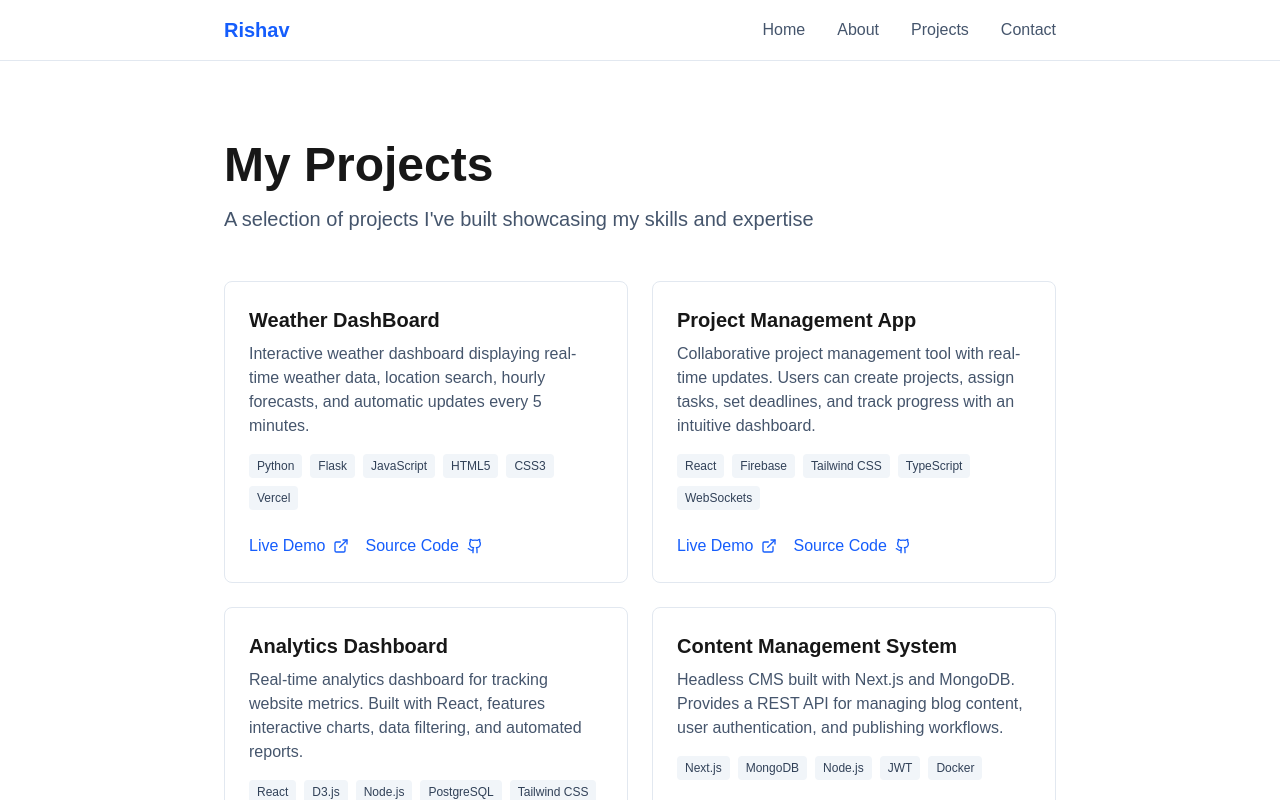
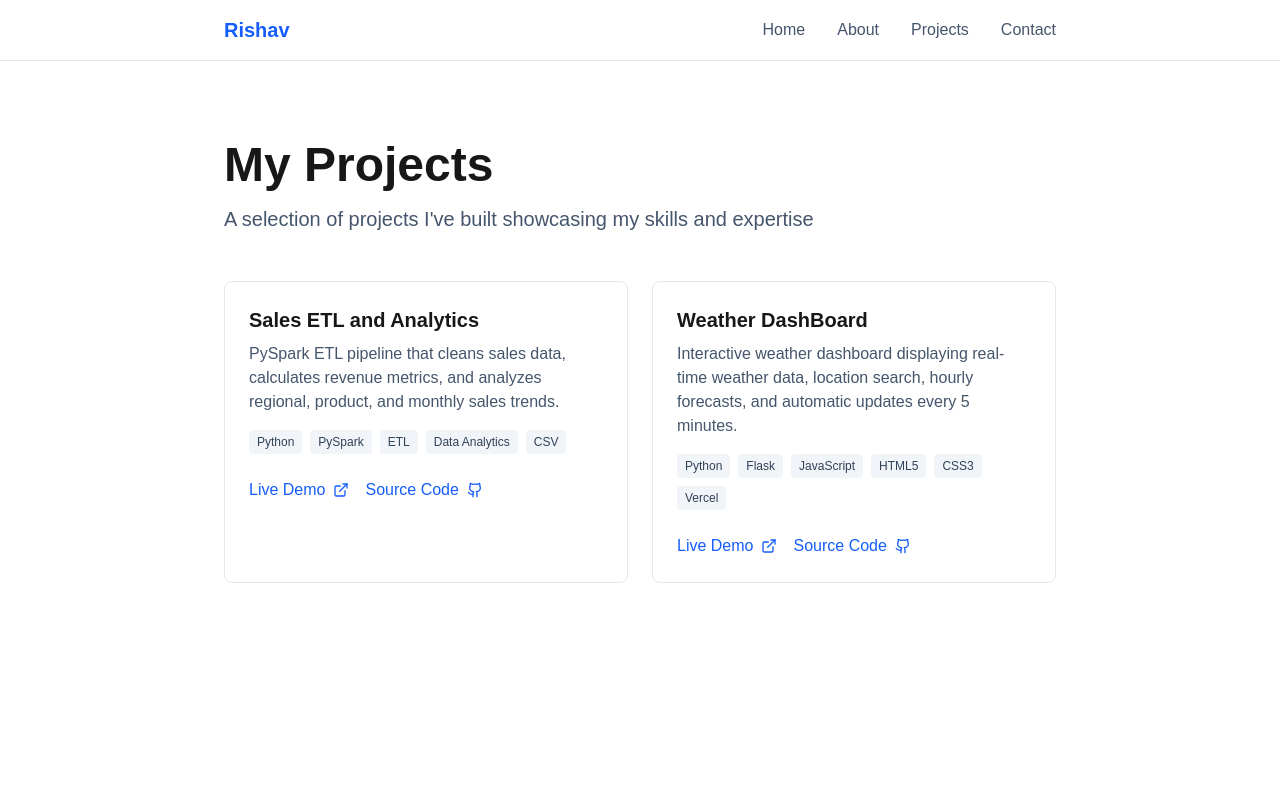
Before and after one commit to TackyEye/my-portfolio-website, a Next.js app: page /projects in a window 1280 px wide. Shown: the top 800 px of the page. Built offline with nearby package versions, Linux system fonts and the light colour scheme.

Commit message:
feat: add Sales ETL and Analytics project and implement demo notice functionality

```diff
--- a/src/app/projects/page.tsx
+++ b/src/app/projects/page.tsx
@@ -14,44 +14,21 @@ export const metadata: Metadata = {
 export default function Projects() {
   const projects = [
     {
+      title: "Sales ETL and Analytics",
+      description:
+        "PySpark ETL pipeline that cleans sales data, calculates revenue metrics, and analyzes regional, product, and monthly sales trends.",
+      tags: ["Python", "PySpark", "ETL", "Data Analytics", "CSV"],
+      demoNotice:
+        "This project runs locally. Clone the repository, install dependencies with pip install -r requirements.txt, then run spark-submit ./src/main.py (or python ./src/main.py) from the project folder.",
+      githubUrl: "https://github.com/TackyEye/sales-etl-analytics",
+    },
+    {
       title: "Weather DashBoard",
       description:
         "Interactive weather dashboard displaying real-time weather data, location search, hourly forecasts, and automatic updates every 5 minutes.",
       tags: ["Python", "Flask", "JavaScript", "HTML5", "CSS3", "Vercel"],
       demoUrl: "https://weather-dashboard-japan.vercel.app/",
       githubUrl: "https://github.com/TackyEye/weather-dashboard-japan/",
-    },
-    {
-      title: "Project Management App",
-      description:
-        "Collaborative project management tool with real-time updates. Users can create projects, assign tasks, set deadlines, and track progress with an intuitive dashboard.",
-      tags: ["React", "Firebase", "Tailwind CSS", "TypeScript", "WebSockets"],
-      demoUrl: "https://example.com/pm-app",
-      githubUrl: "https://github.com/rishav/pm-app",
-    },
-    {
-      title: "Analytics Dashboard",
-      description:
-        "Real-time analytics dashboard for tracking website metrics. Built with React, features interactive charts, data filtering, and automated reports.",
-      tags: ["React", "D3.js", "Node.js", "PostgreSQL", "Tailwind CSS"],
-      demoUrl: "https://example.com/analytics",
-      githubUrl: "https://github.com/rishav/analytics-dashboard",
-    },
-    {
-      title: "Content Management System",
-      description:
-        "Headless CMS built with Next.js and MongoDB. Provides a REST API for managing blog content, user authentication, and publishing workflows.",
-      tags: ["Next.js", "MongoDB", "Node.js", "JWT", "Docker"],
-      demoUrl: "https://example.com/cms",
-      githubUrl: "https://github.com/rishav/cms",
-    },
-    {
-      title: "Social Media Feed",
-      description:
-        "Social platform with user authentication, posts, comments, and real-time notifications. Implemented with React and Node.js with WebSocket support.",
-      tags: ["React", "Node.js", "PostgreSQL", "Socket.io", "Redux"],
-      demoUrl: "https://example.com/social",
-      githubUrl: "https://github.com/rishav/social-feed",
     },
   ];
 
--- a/src/components/ProjectCard.tsx
+++ b/src/components/ProjectCard.tsx
@@ -1,11 +1,14 @@
+"use client";
+
 import { ExternalLink, Github } from "lucide-react";
-import Link from "next/link";
+import { useState } from "react";
 
 interface ProjectCardProps {
   title: string;
   description: string;
   tags: string[];
   demoUrl?: string;
+  demoNotice?: string;
   githubUrl?: string;
 }
 
@@ -14,8 +17,11 @@ export default function ProjectCard({
   description,
   tags,
   demoUrl,
+  demoNotice,
   githubUrl,
 }: ProjectCardProps) {
+  const [isNoticeOpen, setIsNoticeOpen] = useState(false);
+
   return (
     <div className="border border-slate-200 dark:border-slate-800 rounded-lg p-6 hover:shadow-lg dark:hover:shadow-lg dark:hover:shadow-blue-500/10 hover:shadow-blue-500/10 transition-shadow">
       <h3 className="text-xl font-bold mb-2">{title}</h3>
@@ -35,7 +41,7 @@ export default function ProjectCard({
 
       {/* Links */}
       <div className="flex gap-4">
-        {demoUrl && (
+        {demoUrl && !demoNotice && (
           <a
             href={demoUrl}
             target="_blank"
@@ -44,6 +50,15 @@ export default function ProjectCard({
           >
             Live Demo <ExternalLink size={16} />
           </a>
+        )}
+        {demoNotice && (
+          <button
+            type="button"
+            onClick={() => setIsNoticeOpen(true)}
+            className="inline-flex items-center gap-2 text-blue-600 dark:text-blue-400 hover:underline"
+          >
+            Live Demo <ExternalLink size={16} />
+          </button>
         )}
         {githubUrl && (
           <a
@@ -56,6 +71,38 @@ export default function ProjectCard({
           </a>
         )}
       </div>
+
+      {isNoticeOpen && demoNotice && (
+        <div
+          className="fixed inset-0 z-50 flex items-center justify-center bg-black/50 p-4"
+          onClick={() => setIsNoticeOpen(false)}
+        >
+          <div
+            role="dialog"
+            aria-modal="true"
+            aria-labelledby="project-demo-notice-title"
+            className="w-full max-w-md rounded-lg bg-white p-6 shadow-xl dark:bg-slate-900"
+            onClick={(event) => event.stopPropagation()}
+          >
+            <h2
+              id="project-demo-notice-title"
+              className="mb-3 text-xl font-bold"
+            >
+              No hosted demo
+            </h2>
+            <p className="whitespace-pre-line text-slate-600 dark:text-slate-300">
+              {demoNotice}
+            </p>
+            <button
+              type="button"
+              onClick={() => setIsNoticeOpen(false)}
+              className="mt-6 rounded bg-blue-600 px-4 py-2 text-white hover:bg-blue-700"
+            >
+              Close
+            </button>
+          </div>
+        </div>
+      )}
     </div>
   );
 }
```
